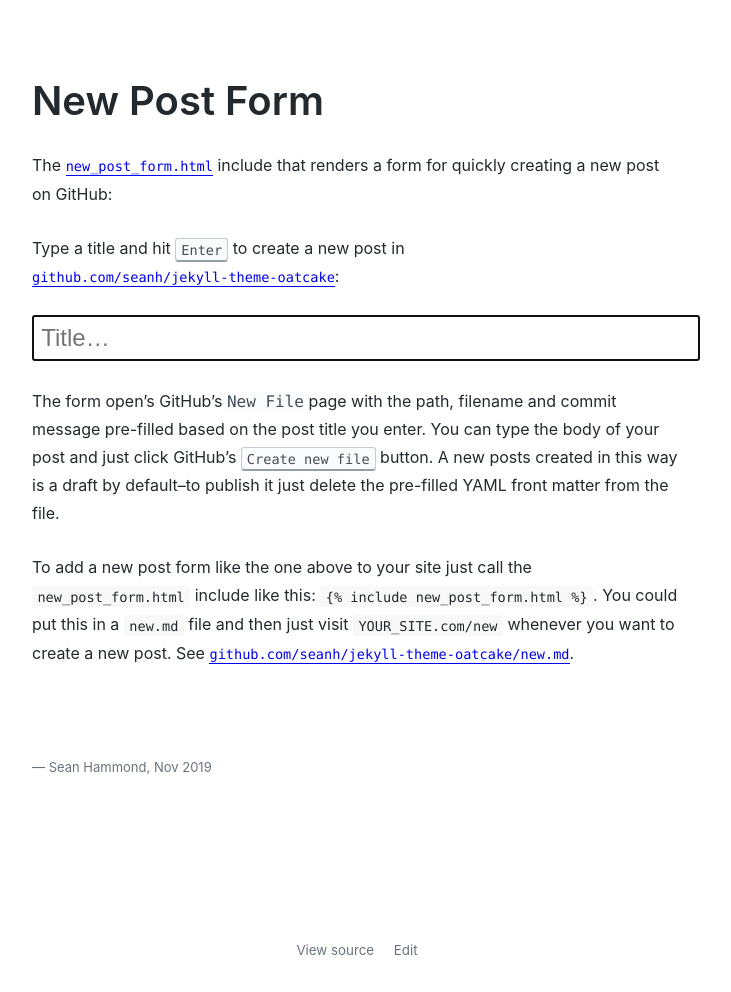
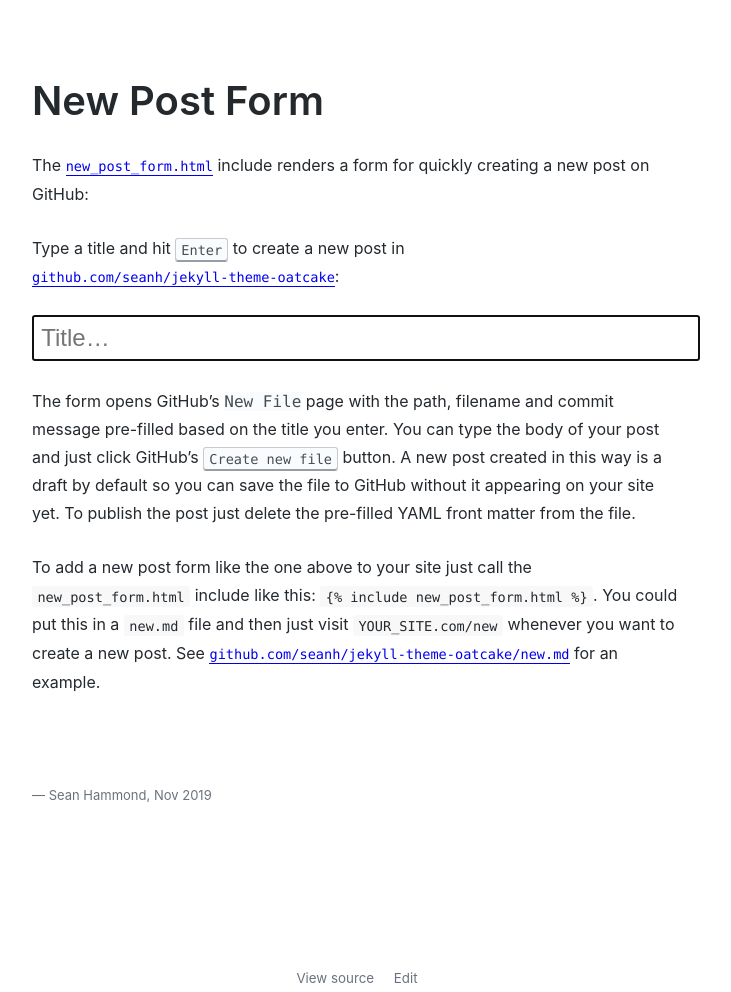
Before and after one commit to seanh/jekyll-theme-oatcake, a Jekyll site: the page built from _posts/2019-11-11-new-post-form.md, in a window 1280 px wide, cut to the strip 153-1145 px from the top of the page. Shown: the whole strip, without its empty margins (283-1014 px from the left). Built offline with Jekyll 4.4.1, drawn with Linux system fonts in a browser that asks for light colours; our own code applies the rules of GitHub Pages for plain Markdown files; before the commit the page ends 1117 px from its top, so only the background shows below that.

Commit message:
Update 2019-11-11-new-post-form.md

```diff
--- a/_posts/2019-11-11-new-post-form.md
+++ b/_posts/2019-11-11-new-post-form.md
@@ -1,16 +1,18 @@
 New Post Form
 =============
 
-The [`new_post_form.html`]({{ site.github.repository_url }}/blob/master/_includes/new_post_form.html) include that renders a form
+The [`new_post_form.html`]({{ site.github.repository_url }}/blob/master/_includes/new_post_form.html) include renders a form
 for quickly creating a new post on GitHub:
 
 {% include new_post_form.html %}
 
-The form open's GitHub's <samp>New File</samp> page with the path, filename and commit message pre-filled based on the post title you enter.
-You can type the body of your post and just click GitHub's <kbd>Create new file</kbd> button. A new posts created in this way
-is a draft by default--to publish it just delete the pre-filled YAML front matter from the file.
+The form opens GitHub's <samp>New File</samp> page with the path, filename and commit message pre-filled based on the title you enter.
+You can type the body of your post and just click GitHub's <kbd>Create new file</kbd> button. A new post created in this way
+is a draft by default so you can save the file to GitHub without it appearing on your site yet.
+To publish the post just delete the pre-filled YAML front matter from the file.
 
 To add a new post form like the one above to your site just call the `new_post_form.html` include like this:
 `{% raw %}{% include new_post_form.html %}{% endraw %}`. You could put this in a `new.md` file and then just visit
 `YOUR_SITE.com/new` whenever you want to create a new post. See
-[`{{ site.github.hostname }}/{{ site.github.repository_nwo }}/new.md`]({{ site.github.repository_url }}/blob/master/new.md).
+[`{{ site.github.hostname }}/{{ site.github.repository_nwo }}/new.md`](https://raw.githubusercontent.com/{{ site.github.repository_nwo }}/master/new.md)
+for an example.
```
